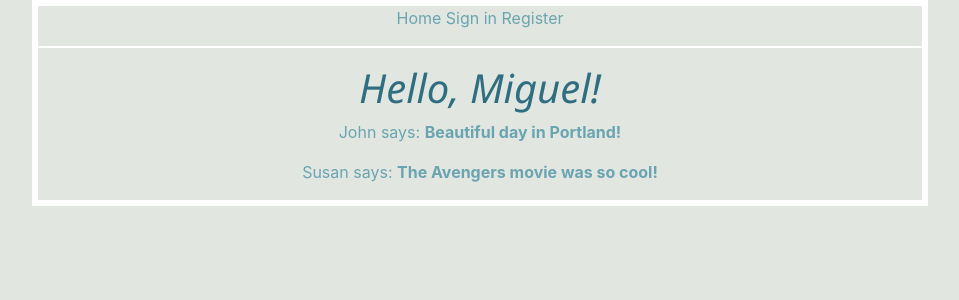
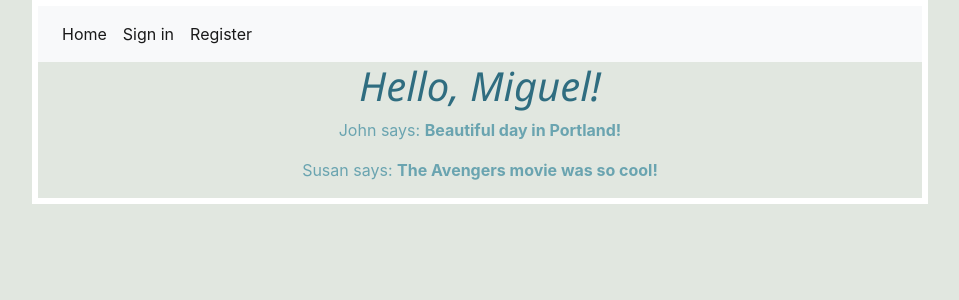
Before and after one commit to davinhster/Schedule-Master, a Flask app: page / in a window 1280 px wide. Shown: the top 300 px of the page, without its empty margins (160-1119 px from the left). Run offline with Flask 2, Linux system fonts and the light colour scheme; some libraries are stand-ins or nearby versions.

Commit message:
Added navbar with button functionality

```diff
--- a/app_folder/templates/base.html
+++ b/app_folder/templates/base.html
@@ -6,16 +6,48 @@
        {% else %}
        <title>Welcome to my blog</title>
        {% endif %}
+
+       <!-- CSS -->
        <link rel="stylesheet" href="https://stackpath.bootstrapcdn.com/bootstrap/4.4.1/css/bootstrap.min.css" integrity="sha384-Vkoo8x4CGsO3+Hhxv8T/Q5PaXtkKtu6ug5TOeNV6gBiFeWPGFN9MuhOf23Q9Ifjh" crossorigin="anonymous">
        <link rel= "stylesheet" type= "text/css" href= "{{ url_for('static',filename='styles/base.css') }}">
+
+
+       <!-- Script for button animation functionality -->
+       <script src="https://code.jquery.com/jquery-3.4.1.slim.min.js" integrity="sha384-J6qa4849blE2+poT4WnyKhv5vZF5SrPo0iEjwBvKU7imGFAV0wwj1yYfoRSJoZ+n" crossorigin="anonymous"></script>
+       <script src="https://cdn.jsdelivr.net/npm/popper.js@1.16.0/dist/umd/popper.min.js" integrity="sha384-Q6E9RHvbIyZFJoft+2mJbHaEWldlvI9IOYy5n3zV9zzTtmI3UksdQRVvoxMfooAo" crossorigin="anonymous"></script>
+       <script src="https://stackpath.bootstrapcdn.com/bootstrap/4.4.1/js/bootstrap.min.js" integrity="sha384-wfSDF2E50Y2D1uUdj0O3uMBJnjuUD4Ih7YwaYd1iqfktj0Uod8GCExl3Og8ifwB6" crossorigin="anonymous"></script>
     </head>
+
+<nav class="navbar navbar-expand-lg navbar-light bg-light center">
+<!--   <a class="navbar-brand" href="#">Navbar</a> -->
+  <button class="navbar-toggler" type="button" data-toggle="collapse" data-target="#navbarNav" aria-controls="navbarNav" aria-expanded="false" aria-label="Toggle navigation">
+    <span class="navbar-toggler-icon"></span>
+  </button>
+  <div class="collapse navbar-collapse" id="navbarNav">
+    <ul class="navbar-nav">
+
+      <li class="nav-item active">
+        <a class="nav-link" href="/">Home</a>
+      </li>
+      <li class="nav-item active">
+        <a class="nav-link" href="/login">Sign in</a>
+      </li>
+      <li class="nav-item active">
+        <a class="nav-link" href="/register">Register</a>
+      </li>
+
+    </ul>
+  </div>
+</nav>
+
+
     <body class="center">
-       <div>
+<!--        <div style = "font-size:40px">
             <a href="/">Home</a>
             <a href="/login">Sign in</a>
             <a href="/register">Register</a>
-     </div>
-       <hr>
+     </div> -->
+       <!-- <hr> -->
 
        {% block content %}{% endblock %}
 
```
Also changed, not shown: app.db.
